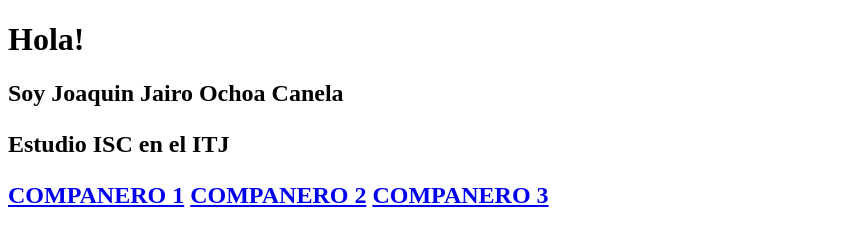
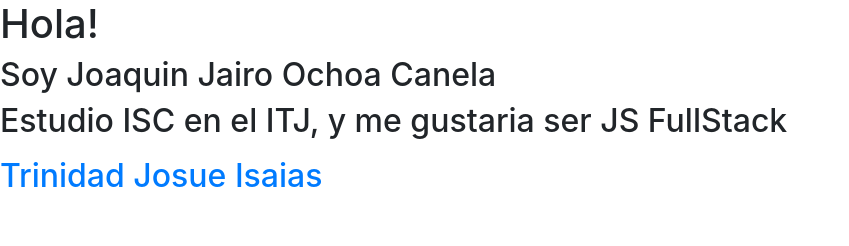
Before and after one commit to jair8choa/MiPaginaWeb, a plain HTML site: page index.html in a window 1280 px wide. Shown: the whole page, without its empty margins (0-849 px from the left). Drawn offline with nearby package versions, Linux system fonts and the light colour scheme.

Commit message:
add bootstrap

```diff
--- a/index.html
+++ b/index.html
@@ -3,13 +3,14 @@
 <head>
   <meta charset="UTF-8">
   <title>Mi Pagina WEB</title>
+  <link rel="stylesheet" href="https://stackpath.bootstrapcdn.com/bootstrap/4.5.2/css/bootstrap.min.css" integrity="sha384-JcKb8q3iqJ61gNV9KGb8thSsNjpSL0n8PARn9HuZOnIxN0hoP+VmmDGMN5t9UJ0Z" crossorigin="anonymous">
 </head>
 <body>
   <h1>Hola!</h1>
   <h2>Soy Joaquin Jairo Ochoa Canela<h2>
-  <p>Estudio ISC en el ITJ</p>
-  <a href="https://paginapersonaljv.000webhostapp.com/index.html">COMPANERO 1</a>
-  <a href="http://pagpersonaljosue.tonohost.com/">COMPANERO 2</a>
-  <a href="https://mi-pagina-personal-30f6a.web.app/">COMPANERO 3</a>
+  <p>Estudio ISC en el ITJ, y me gustaria ser JS FullStack</p>
+  <a href="https://paginapersonaljv.000webhostapp.com/index.html">Trinidad</a>
+  <a href="http://pagpersonaljosue.tonohost.com/">Josue</a>
+  <a href="https://mi-pagina-personal-30f6a.web.app/">Isaias</a>
 </body>
 </html>
```
